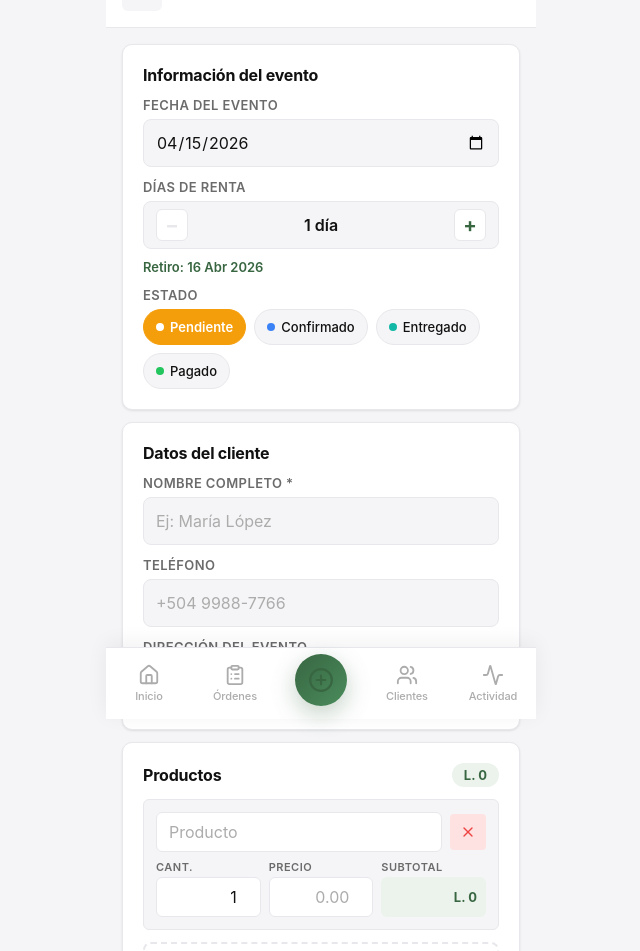
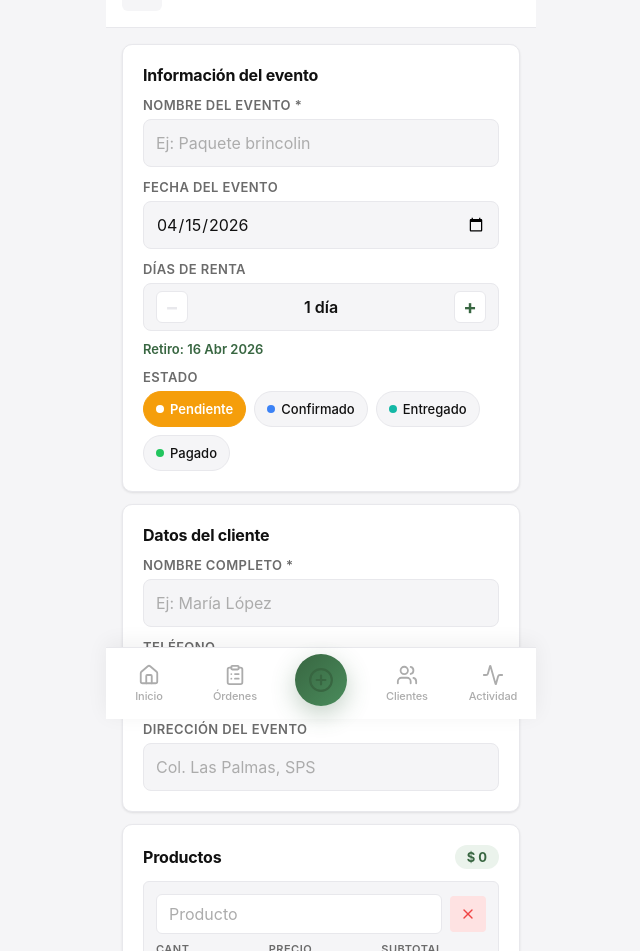
Before and after one commit to esdrasclth/EventOS, a React (Vite) app: page /nueva in a window 1280 px wide. Shown: the part 81-1032 px from the top of the page, without its empty margins (319-959 px from the left). Built offline with nearby package versions, Linux system fonts and the light colour scheme; no server answers; sample sign-in values are in the browser's storage; what @react-pdf/renderer would draw is missing.

Commit message:
feat: agregando nombre de evento

```diff
--- a/src/components/ItemRow.tsx
+++ b/src/components/ItemRow.tsx
@@ -57,7 +57,7 @@ const ItemRow: React.FC<Props> = ({ item, index, onChange, onRemove }) => {
         </div>
         <div className={styles.numField}>
           <label className={styles.numLabel}>Subtotal</label>
-          <div className={styles.subtotal}>L. {subtotal.toLocaleString('es-HN')}</div>
+          <div className={styles.subtotal}>$ {subtotal.toLocaleString('es-HN')}</div>
         </div>
       </div>
     </div>
--- a/src/components/OrdenCard.module.css
+++ b/src/components/OrdenCard.module.css
@@ -35,11 +35,21 @@
   min-width: 0;
 }
 
-.clientName {
-  font-size: var(--font-size-md);
+.eventName {
+  font-size: var(--font-size-lg);
   font-weight: 700;
   color: var(--color-black);
-  letter-spacing: -0.3px;
+  letter-spacing: -0.4px;
+  white-space: nowrap;
+  overflow: hidden;
+  text-overflow: ellipsis;
+  line-height: 1.2;
+}
+
+.clientName {
+  font-size: var(--font-size-sm);
+  font-weight: 500;
+  color: var(--color-text-secondary);
   white-space: nowrap;
   overflow: hidden;
   text-overflow: ellipsis;
--- a/src/components/OrdenCard.tsx
+++ b/src/components/OrdenCard.tsx
@@ -45,7 +45,8 @@ const OrdenCard: React.FC<Props> = ({ orden, animationDelay = 0 }) => {
       <div className={styles.body}>
         <div className={styles.top}>
           <div className={styles.clientInfo}>
-            <h3 className={styles.clientName}>{orden.nombre}</h3>
+            <h3 className={styles.eventName}>{orden.nombreEvento || orden.nombre}</h3>
+            <span className={styles.clientName}>{orden.nombre}</span>
             <span className={styles.datePill}>{formatDate(orden.fecha)}</span>
           </div>
           <span
--- a/src/pages/DetalleOrden.tsx
+++ b/src/pages/DetalleOrden.tsx
@@ -158,8 +158,8 @@ const DetalleOrden: React.FC = () => {
       <div className={styles.heroWrapper}>
         <HeroImage
           imageUrl={orden.imagenUrl || undefined}
-          title={orden.nombre}
-          subtitle={`Evento · ${formatDate(orden.fecha)}`}
+          title={orden.nombreEvento || orden.nombre}
+          subtitle={orden.nombreEvento ? `${orden.nombre} · ${formatDate(orden.fecha)}` : `Evento · ${formatDate(orden.fecha)}`}
         />
         <button className={styles.backBtn} onClick={() => navigate(-1)}>
           <ArrowLeft size={20} />
--- a/src/pages/NuevaOrden.tsx
+++ b/src/pages/NuevaOrden.tsx
@@ -40,6 +40,7 @@ const NuevaOrden: React.FC = () => {
   const [loadingOrden, setLoadingOrden] = useState(isEdit);
 
   const [form, setForm] = useState<Omit<OrdenFormData, 'total'>>({
+    nombreEvento: '',
     fecha: new Date().toISOString().split('T')[0],
     diasRenta: 1,
     fechaRetiro: calcularFechaRetiro(new Date().toISOString().split('T')[0], 1),
@@ -57,6 +58,7 @@ const NuevaOrden: React.FC = () => {
     getOrden(id).then((o) => {
       if (!o) return;
       setForm({
+        nombreEvento: o.nombreEvento ?? '',
         fecha: o.fecha,
         diasRenta: o.diasRenta ?? 1,
         fechaRetiro: o.fechaRetiro ?? calcularFechaRetiro(o.fecha, o.diasRenta ?? 1),
@@ -102,6 +104,7 @@ const NuevaOrden: React.FC = () => {
 
   async function handleSubmit(e: React.FormEvent) {
     e.preventDefault();
+    if (!form.nombreEvento?.trim()) return alert('El nombre del evento es requerido');
     if (!form.nombre.trim()) return alert('El nombre del cliente es requerido');
     if (!form.fecha) return alert('La fecha del evento es requerida');
     if (form.items.some((i) => !i.producto.trim())) return alert('Todos los productos necesitan nombre');
@@ -152,6 +155,16 @@ const NuevaOrden: React.FC = () => {
         {/* Date & Status */}
         <div className={styles.card}>
           <h2 className={styles.cardTitle}>Información del evento</h2>
+          <div className={styles.field}>
+            <label className={styles.label}>Nombre del evento *</label>
+            <input
+              className={styles.input}
+              placeholder="Ej: Paquete brincolin"
+              value={form.nombreEvento}
+              onChange={(e) => setField('nombreEvento', e.target.value)}
+              required
+            />
+          </div>
           <div className={styles.field}>
             <label className={styles.label}>Fecha del evento</label>
             <input
@@ -266,7 +279,7 @@ const NuevaOrden: React.FC = () => {
           <div className={styles.cardTitleRow}>
             <h2 className={styles.cardTitle}>Productos</h2>
             <span className={styles.totalBadge}>
-              L. {total.toLocaleString('es-HN')}
+              $ {total.toLocaleString('es-HN')}
             </span>
           </div>
 
--- a/src/types.ts
+++ b/src/types.ts
@@ -15,6 +15,7 @@ export interface AuditInfo {
 
 export interface Orden {
   id: string;
+  nombreEvento?: string;
   fecha: string;
   diasRenta: number;
   fechaRetiro: string;
```
